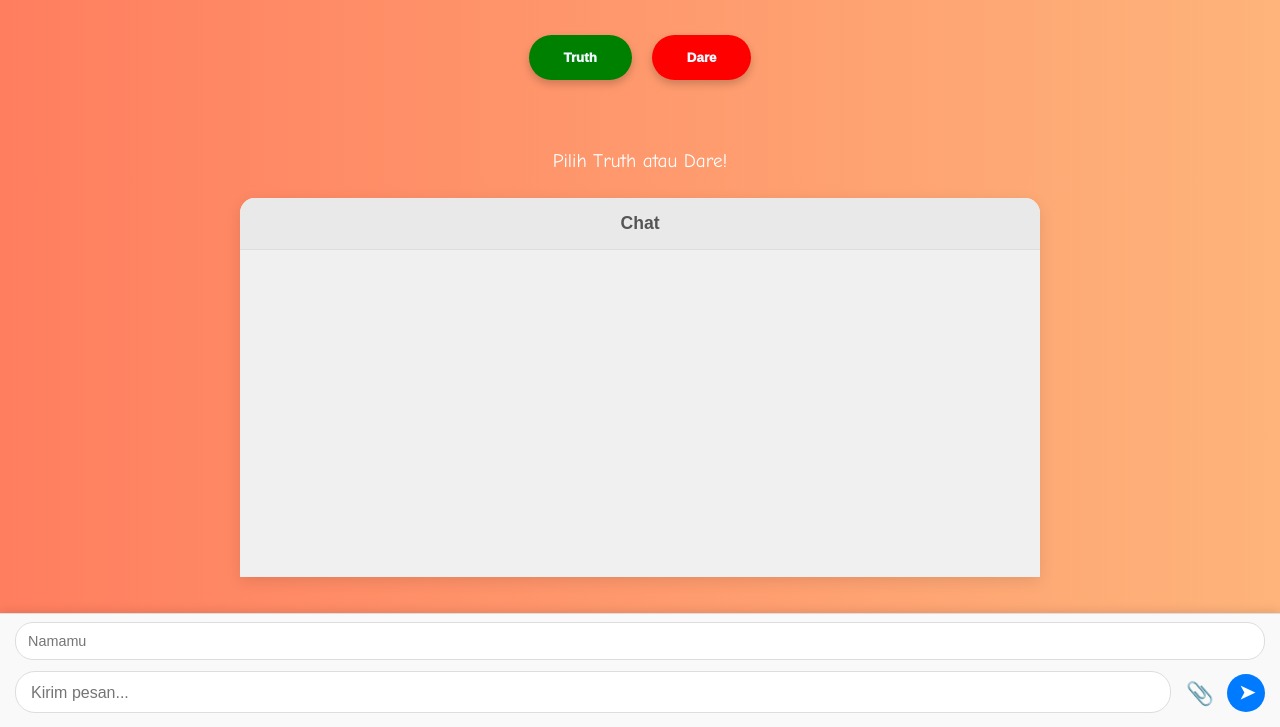
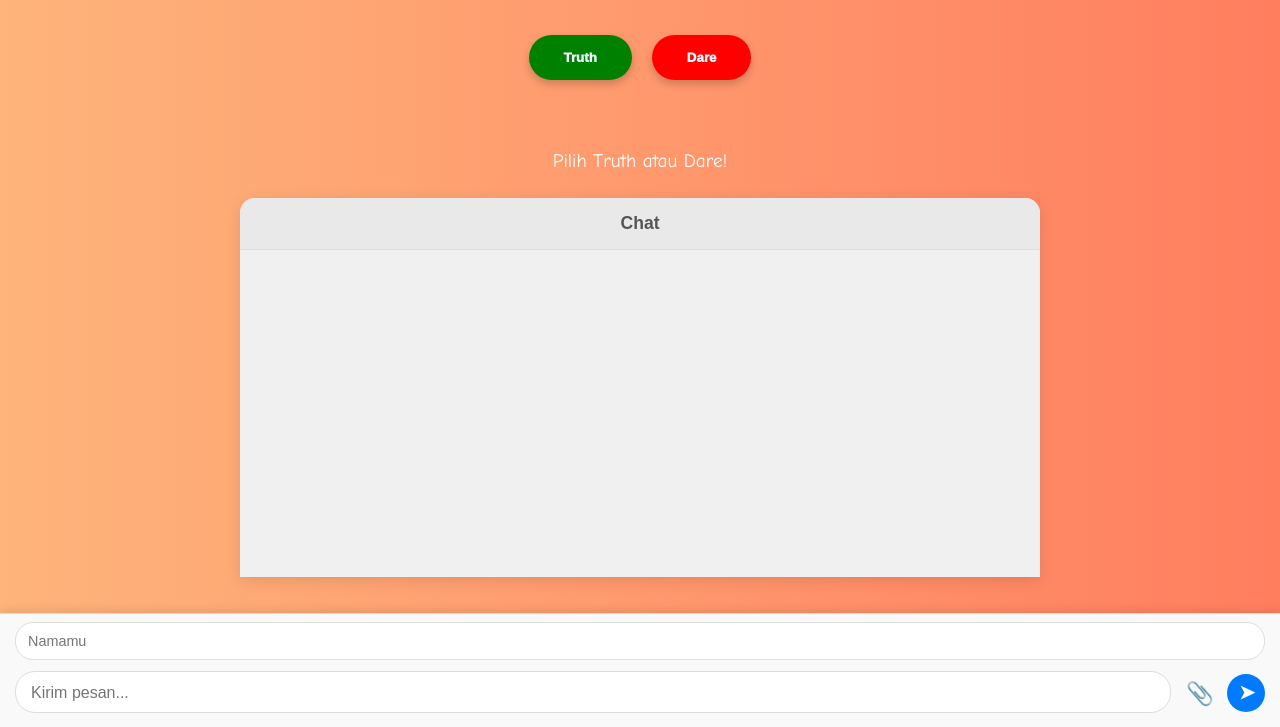
Before and after one commit to Megomago/lontongsateayamsuwir, a plain HTML site: page index.html in a window 1280 px wide. Shown: the part 73-800 px from the top of the page. Drawn offline with nearby package versions, Linux system fonts and the light colour scheme; no server answers; a web font is replaced by a local one.

Commit message:
gaya.css

```diff
--- a/gaya.css
+++ b/gaya.css
@@ -5,7 +5,7 @@
 }
 
 /* ... (Keep body, h1, tod, buttons, popup styles as they were) ... */
-body { background: linear-gradient(to right, #ff7e5f, #feb47b); font-family: sans-serif; margin: 0; /* Adjust padding based on FINAL height of fixed form */ padding: 0 0 150px 0; /* Increased slightly */ display: flex; flex-direction: column; min-height: 100vh; }
+body { background: linear-gradient(to left, #ff7e5f, #feb47b); font-family: sans-serif; margin: 0; /* Adjust padding based on FINAL height of fixed form */ padding: 0 0 150px 0; /* Increased slightly */ display: flex; flex-direction: column; min-height: 100vh; }
 h1 { font-family: 'Comic Neue', cursive; position: relative; font-weight: 700; text-align: center; color: white; margin-top: 20px; text-shadow: 1px 1px 2px rgba(0,0,0,0.2); flex-shrink: 0; }
 .tod { position: relative; margin: 20px auto 40px auto; padding: 10px 20px; display: flex; justify-content: center; gap: 20px; font-family: 'Comic Neue', cursive; flex-shrink: 0; }
 .btnt, .btnd { padding: 15px 35px; border-radius: 25px; color: aliceblue; font-weight: 1000; border: none; cursor: pointer; box-shadow: 0 4px 8px rgba(0,0,0,0.2); transition: all 0.3s ease; }
```
